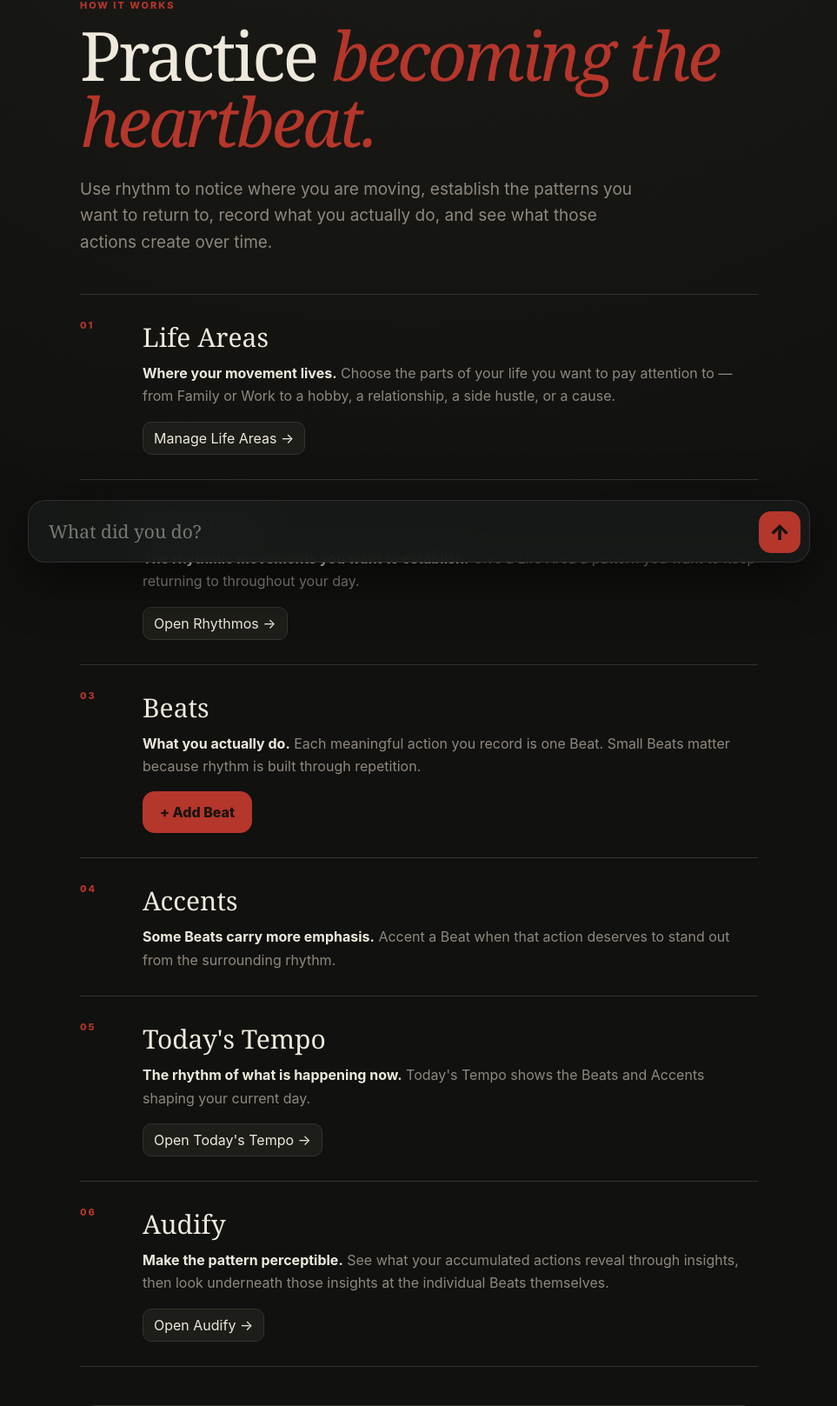
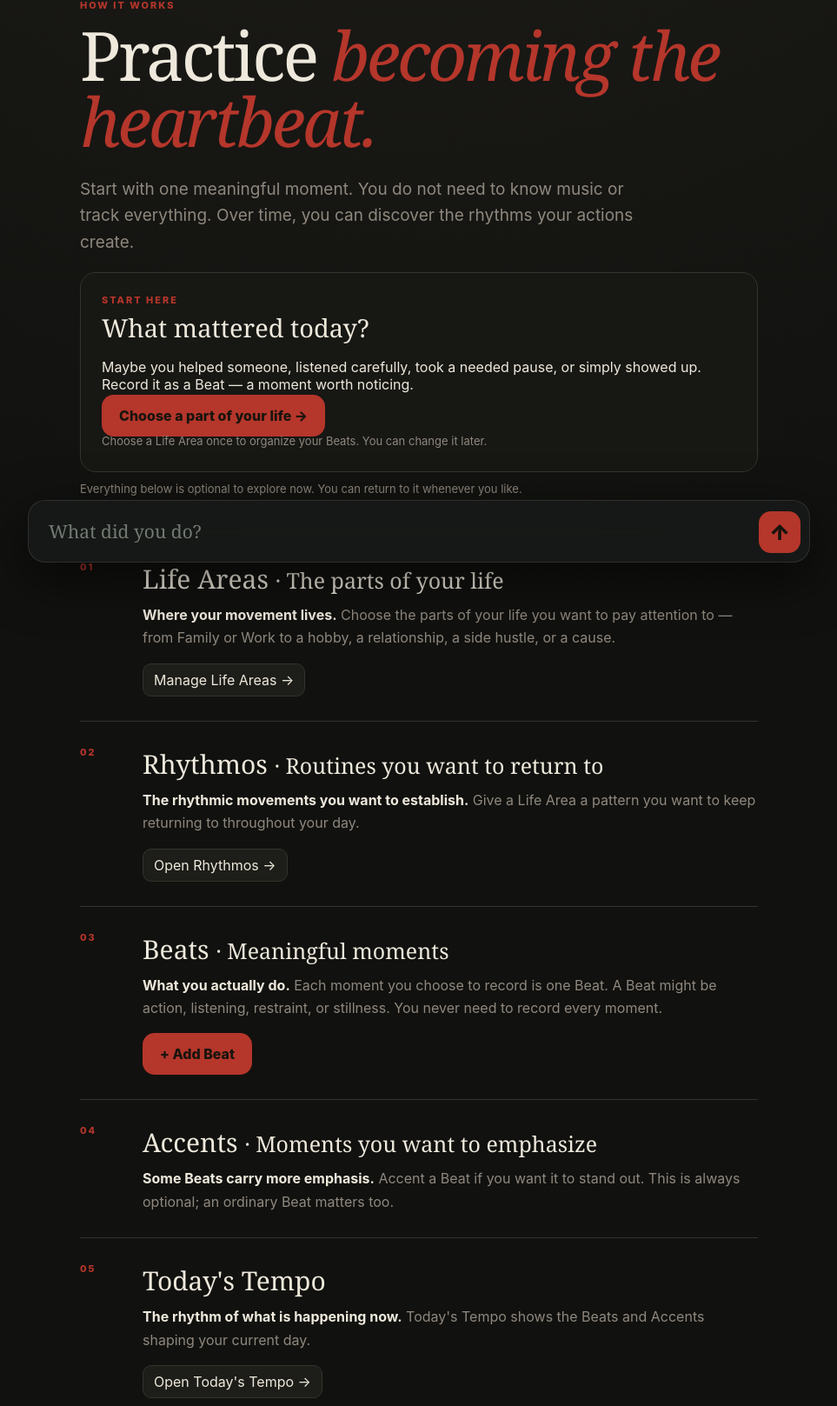
Before and after one commit to drummerbock/sumbody, a Flask app: page /onboarding in a window 1280 px wide. Shown: the part 131-1748 px from the top of the page at 87% size, without its empty margins (158-1121 px from the left). Run offline with Flask 3, Linux system fonts and the light colour scheme; the visitor is signed in with stand-in values (Sample User, id 1); data that the repository does not hold is empty; some libraries are stand-ins or nearby versions.

Commit message:
Lead onboarding with a plain-language first Beat and optional musical discovery

```diff
--- a/templates/onboarding.html
+++ b/templates/onboarding.html
@@ -4,13 +4,15 @@
 <section class="onboarding">
   <div class="eyebrow">HOW IT WORKS</div>
   <h1>Practice <em>becoming the heartbeat.</em></h1>
-  <p class="lede onboarding-intro">Use rhythm to notice where you are moving, establish the patterns you want to return to, record what you actually do, and see what those actions create over time.</p>
+  <p class="lede onboarding-intro">Start with one meaningful moment. You do not need to know music or track everything. Over time, you can discover the rhythms your actions create.</p>
+  <section class="card" aria-label="Start with one Beat"><div class="eyebrow">START HERE</div><h2>What mattered today?</h2><p>Maybe you helped someone, listened carefully, took a needed pause, or simply showed up. Record it as a Beat — a moment worth noticing.</p>{% if composer_areas %}<button class="primary" type="button" data-open-composer>Record your first Beat →</button>{% else %}<a class="primary" href="{{url_for('areas')}}">Choose a part of your life →</a><p class="term-hint">Choose a Life Area once to organize your Beats. You can change it later.</p>{% endif %}</section>
 
+  <p class="term-hint">Everything below is optional to explore now. You can return to it whenever you like.</p>
   <div class="onboarding-steps framework-steps">
     <article class="onboarding-step">
       <span>01</span>
       <div>
-        <h2>Life Areas</h2>
+        <h2>Life Areas <small>· The parts of your life</small></h2>
         <p><strong>Where your movement lives.</strong> Choose the parts of your life you want to pay attention to — from Family or Work to a hobby, a relationship, a side hustle, or a cause.</p>
         <a class="secondary tutorial-link" href="{{url_for('areas')}}">Manage Life Areas →</a>
       </div>
@@ -19,7 +21,7 @@
     <article class="onboarding-step">
       <span>02</span>
       <div>
-        <h2>Rhythmos</h2>
+        <h2>Rhythmos <small>· Routines you want to return to</small></h2>
         <p><strong>The rhythmic movements you want to establish.</strong> Give a Life Area a pattern you want to keep returning to throughout your day.</p>
         <a class="secondary tutorial-link" href="{{url_for('goals')}}">Open Rhythmos →</a>
       </div>
@@ -28,8 +30,8 @@
     <article class="onboarding-step">
       <span>03</span>
       <div>
-        <h2>Beats</h2>
-        <p><strong>What you actually do.</strong> Each meaningful action you record is one Beat. Small Beats matter because rhythm is built through repetition.</p>
+        <h2>Beats <small>· Meaningful moments</small></h2>
+        <p><strong>What you actually do.</strong> Each moment you choose to record is one Beat. A Beat might be action, listening, restraint, or stillness. You never need to record every moment.</p>
         <button class="primary tutorial-add-beat" type="button" data-open-composer>+ Add Beat</button>
       </div>
     </article>
@@ -37,8 +39,8 @@
     <article class="onboarding-step">
       <span>04</span>
       <div>
-        <h2>Accents</h2>
-        <p><strong>Some Beats carry more emphasis.</strong> Accent a Beat when that action deserves to stand out from the surrounding rhythm.</p>
+        <h2>Accents <small>· Moments you want to emphasize</small></h2>
+        <p><strong>Some Beats carry more emphasis.</strong> Accent a Beat if you want it to stand out. This is always optional; an ordinary Beat matters too.</p>
       </div>
     </article>
 
```
